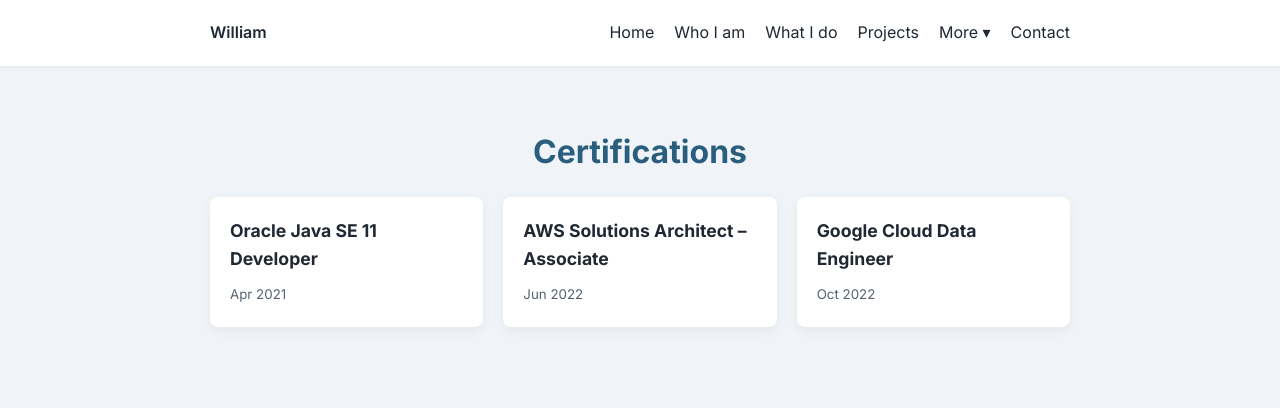
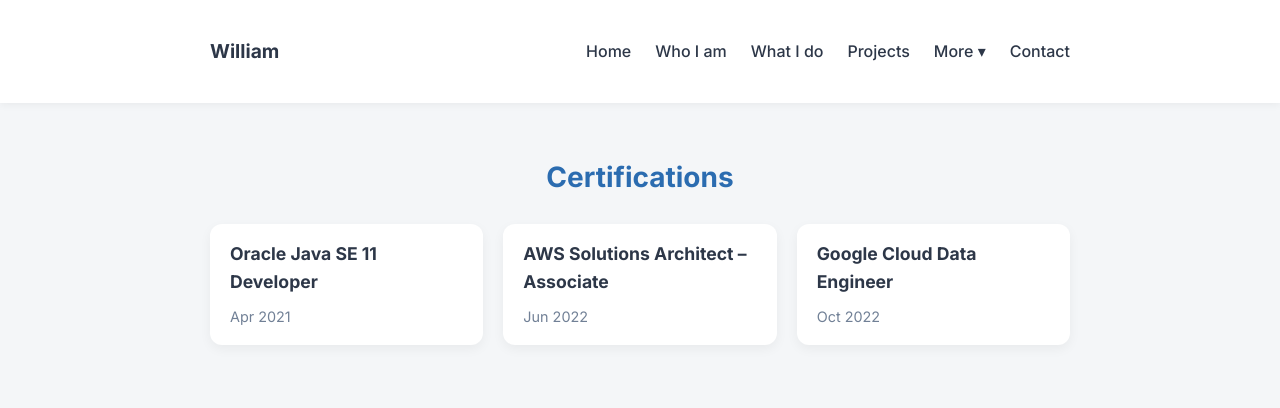
Before and after one commit to itstudyu/Portfolio, a plain HTML site: page certifications.html in a window 1280 px wide. Drawn offline with Linux system fonts and the light colour scheme.

Commit message:
ver 0.0.2

```diff
--- a/certifications.html
+++ b/certifications.html
@@ -5,17 +5,18 @@
     <meta name="viewport" content="width=device-width, initial-scale=1.0" />
     <title>Certifications — William Mark</title>
     <link
-      href="https://fonts.googleapis.com/css2?family=Inter:wght@400;600;700&display=swap"
+      href="https://fonts.googleapis.com/css2?family=Inter:wght@400;500;600;700&display=swap"
       rel="stylesheet"
     />
     <style>
       :root {
-        --bg-light: #f0f4f8;
+        --bg: #f4f6f8;
         --white: #fff;
-        --primary: #2a5e7e;
-        --text-dark: #1f2833;
-        --text-light: #566270;
-        --radius: 8px;
+        --primary: #2b6cb0;
+        --text-dark: #2d3748;
+        --text-light: #718096;
+        --line: #81a4cd;
+        --radius: 12px;
       }
       * {
         margin: 0;
@@ -23,9 +24,9 @@
         box-sizing: border-box;
       }
       body {
+        background: var(--bg);
+        color: var(--text-dark);
         font-family: "Inter", sans-serif;
-        background: var(--bg-light);
-        color: var(--text-dark);
         line-height: 1.6;
       }
       a {
@@ -33,45 +34,84 @@
         color: inherit;
       }
       .container {
-        max-width: 900px;
+        max-width: 900px; /* or 800px, whichever you choose */
         margin: 0 auto;
-        padding: 20px;
+        padding: 20px; /* keep it consistent */
       }
+
+      /* Navbar */
       nav {
         background: var(--white);
+        padding: 16px 20px;
+        box-shadow: 0 2px 8px rgba(0, 0, 0, 0.05);
         position: sticky;
         top: 0;
-        box-shadow: 0 2px 4px rgba(0, 0, 0, 0.05);
-        z-index: 100;
+        z-index: 10;
       }
       .nav-inner {
         display: flex;
         justify-content: space-between;
         align-items: center;
-        padding: 20px;
       }
       .logo {
-        font-weight: 600;
+        font-weight: 700;
+        font-size: 1.2rem;
       }
       nav ul {
         list-style: none;
         display: flex;
-        gap: 20px;
+        gap: 24px;
       }
-      nav ul li a,
-      nav ul li a:visited {
+      nav li a,
+      nav li a:visited {
+        font-weight: 500;
         color: var(--text-dark);
       }
-      nav ul li a:hover,
-      nav ul li a.active {
+      nav li a:hover,
+      nav li a.active {
         color: var(--primary);
       }
+
+      /* Dropdown */
+      .dropdown {
+        position: relative;
+      }
+      .dropdown-content {
+        display: none;
+        position: absolute;
+        top: calc(100% + 4px);
+        left: 0;
+        background: var(--white);
+        border: 1px solid #cbd6e2;
+        border-radius: 6px;
+        box-shadow: 0 4px 12px rgba(0, 0, 0, 0.05);
+        min-width: 160px;
+        z-index: 1000;
+      }
+      .dropdown.open .dropdown-content {
+        display: block;
+      }
+      .dropdown-content li {
+        list-style: none;
+      }
+      .dropdown-content li a {
+        display: block;
+        padding: 8px 12px;
+        color: var(--text-dark);
+      }
+      .dropdown-content li a:hover {
+        background: #f7fafc;
+      }
+
+      /* Section Header */
       section#certifications h2 {
         text-align: center;
         color: var(--primary);
-        margin: 40px 0 20px;
-        font-size: 2rem;
+        margin: 32px 0 24px;
+        font-size: 1.75rem;
       }
+
+      /* Cards */
       .cards {
         display: grid;
         grid-template-columns: repeat(auto-fit, minmax(220px, 1fr));
@@ -80,13 +120,13 @@
       }
       .card {
         background: var(--white);
-        padding: 20px;
+        padding: 16px 20px;
         border-radius: var(--radius);
         box-shadow: 0 4px 12px rgba(0, 0, 0, 0.05);
-        transition: transform 0.3s;
+        transition: transform 0.2s;
       }
       .card:hover {
-        transform: translateY(-5px);
+        transform: translateY(-2px);
       }
       .card strong {
         display: block;
@@ -95,47 +135,16 @@
       }
       .card small {
         color: var(--text-light);
+        font-size: 0.9rem;
       }
+
       @media (max-width: 600px) {
+        .container {
+          padding: 24px 16px;
+        }
         .cards {
           grid-template-columns: 1fr;
         }
-      }
-      /* Dropdown container */
-      .dropdown {
-        position: relative;
-      }
-
-      /* Hidden by default */
-      .dropdown-content {
-        display: none;
-        position: absolute;
-        top: 100%;
-        left: 0;
-        background: white;
-        border: 1px solid #cbd6e2;
-        border-radius: 4px;
-        min-width: 180px;
-        box-shadow: 0 4px 12px rgba(0, 0, 0, 0.05);
-        z-index: 1000;
-      }
-
-      /* Each item */
-      .dropdown-content li {
-        list-style: none;
-      }
-      .dropdown-content li a {
-        display: block;
-        padding: 10px 16px;
-        color: var(--text-dark);
-      }
-      .dropdown-content li a:hover {
-        background: #f7f8fa;
-      }
-
-      /* When open, show it */
-      .dropdown.open .dropdown-content {
-        display: block;
       }
     </style>
   </head>
@@ -148,16 +157,15 @@
           <li><a href="index.html#about">Who I am</a></li>
           <li><a href="index.html#services">What I do</a></li>
           <li><a href="index.html#work">Projects</a></li>
-
-          <!-- DROP‑DOWN MENU -->
           <li class="dropdown">
             <a href="#" class="dropbtn">More ▾</a>
             <ul class="dropdown-content">
               <li><a href="experience.html">Experience</a></li>
-              <li><a href="certifications.html">Certifications</a></li>
+              <li>
+                <a href="certifications.html" class="active">Certifications</a>
+              </li>
             </ul>
           </li>
-
           <li><a href="index.html#contact">Contact</a></li>
         </ul>
       </div>
@@ -167,32 +175,33 @@
       <h2>Certifications</h2>
       <div class="cards">
         <div class="card">
-          <strong>Oracle Java SE 11 Developer</strong><small>Apr 2021</small>
+          <strong>Oracle Java SE 11 Developer</strong>
+          <small>Apr 2021</small>
         </div>
         <div class="card">
-          <strong>AWS Solutions Architect – Associate</strong
-          ><small>Jun 2022</small>
+          <strong>AWS Solutions Architect – Associate</strong>
+          <small>Jun 2022</small>
         </div>
         <div class="card">
-          <strong>Google Cloud Data Engineer</strong><small>Oct 2022</small>
+          <strong>Google Cloud Data Engineer</strong>
+          <small>Oct 2022</small>
         </div>
       </div>
     </section>
-  </body>
 
     <script>
+      // Dropdown toggle
       document.querySelectorAll(".dropbtn").forEach((btn) => {
         btn.addEventListener("click", (e) => {
           e.preventDefault();
           const dd = btn.closest(".dropdown");
-        // close any other open dropdowns
           document.querySelectorAll(".dropdown.open").forEach((d) => {
             if (d !== dd) d.classList.remove("open");
           });
           dd.classList.toggle("open");
         });
       });
-    // click outside to close
+      // Close on outside click
       document.addEventListener("click", (e) => {
         if (!e.target.closest(".dropdown")) {
           document
@@ -201,4 +210,5 @@
         }
       });
     </script>
+  </body>
 </html>
--- a/styles.css
+++ b/styles.css
@@ -1,11 +1,11 @@
 :root {
-    --bg-light: #f7f8fa;
-    --bg-dark: #2a5e7e;
-    --text-dark: #333;
-    --text-light: #555;
-    --primary: #2a5e7e;
+    --bg: #f4f6f8;
     --white: #fff;
-    --radius: 8px;
+    --primary: #2b6cb0;
+    --text-dark: #2d3748;
+    --text-light: #718096;
+    --line: #81a4cd;
+    --radius: 12px;
   }
 
   * {
@@ -13,31 +13,34 @@
     padding: 0;
     box-sizing: border-box;
   }
+
   body {
-    font-family: 'Inter', sans-serif;
+    background: var(--bg);
     color: var(--text-dark);
-    background: var(--bg-light);
+    font-family: "Inter", sans-serif;
     line-height: 1.6;
   }
+
   a {
+    text-decoration: none;
     color: inherit;
-    text-decoration: none;
   }
 
   /* Container */
   .container {
-    max-width: 900px;
+    max-width: 900px;    /* or 800px, whichever you choose */
     margin: 0 auto;
-    padding: 0 20px;
+    padding: 20px;       /* keep it consistent */
   }
 
   /* Navbar */
   nav {
-    padding: 20px 0;
     background: var(--white);
+    padding: 16px 20px;
+    box-shadow: 0 2px 8px rgba(0, 0, 0, 0.05);
     position: sticky;
     top: 0;
-    z-index: 999;
+    z-index: 10;
   }
   .nav-inner {
     display: flex;
@@ -45,20 +48,55 @@
     align-items: center;
   }
   .logo {
-    font-weight: 600;
+    font-weight: 700;
+    font-size: 1.2rem;
   }
   nav ul {
     list-style: none;
     display: flex;
-    gap: 20px;
+    gap: 24px;
   }
-  nav ul li a {
+  nav li a,
+  nav li a:visited {
     font-weight: 500;
-    transition: color 0.3s;
+    color: var(--text-dark);
   }
-  nav ul li a:hover,
-  nav ul li a.active {
+  nav li a:hover,
+  nav li a.active {
     color: var(--primary);
+  }
+
+
+
+  /* Dropdown */
+  .dropdown {
+    position: relative;
+  }
+  .dropdown-content {
+    display: none;
+    position: absolute;
+    top: calc(100% + 4px);
+    left: 0;
+    background: var(--white);
+    border: 1px solid #cbd6e2;
+    border-radius: 6px;
+    box-shadow: 0 4px 12px rgba(0, 0, 0, 0.05);
+    min-width: 160px;
+    z-index: 100;
+  }
+  .dropdown.open .dropdown-content {
+    display: block;
+  }
+  .dropdown-content li {
+    list-style: none;
+  }
+  .dropdown-content li a {
+    display: block;
+    padding: 8px 12px;
+    color: var(--text-dark);
+  }
+  .dropdown-content li a:hover {
+    background: #f7fafc;
   }
 
   /* Buttons */
@@ -111,31 +149,28 @@
     width: 200px;
     height: 200px;
     border-radius: var(--radius);
-    box-shadow: 10px 10px 0 rgba(42,94,126,0.3);
+    box-shadow: 10px 10px 0 rgba(43,108,176,0.3);
   }
 
-  /* Section Titles */
+  /* Section titles */
   section h2 {
     font-size: 2rem;
     color: var(--primary);
     margin-bottom: 20px;
     text-align: center;
   }
-  section p {
-    color: var(--text-light);
-  }
 
   /* Cards */
   .cards {
     display: grid;
-    grid-template-columns: repeat(auto-fit, minmax(200px,1fr));
+    grid-template-columns: repeat(auto-fit, minmax(200px, 1fr));
     gap: 20px;
   }
   .card {
     background: var(--white);
     padding: 20px;
     border-radius: var(--radius);
-    box-shadow: 0 4px 12px rgba(0,0,0,0.05);
+    box-shadow: 0 4px 12px rgba(0, 0, 0, 0.05);
     transition: transform 0.3s;
   }
   .card:hover {
@@ -146,42 +181,83 @@
     margin-bottom: 8px;
   }
 
-  /* Experience Accordion */
-  .accordion-item {
-    border: 1px solid #ddd;
+  /* Timeline (for Experience page) */
+  .timeline {
+    position: relative;
+    padding-left: 32px;
+  }
+  .timeline::before {
+    content: "";
+    position: absolute;
+    left: 12px;
+    top: 0;
+    bottom: 0;
+    width: 4px;
+    background: var(--line);
+    border-radius: 2px;
+  }
+  .timeline-item {
+    position: relative;
+    margin-bottom: 32px;
+  }
+  .timeline-item:last-child {
+    margin-bottom: 0;
+  }
+  .timeline-icon {
+    position: absolute;
+    left: -2px;
+    top: 0;
+    width: 20px;
+    height: 20px;
+    background: var(--white);
+    border: 4px solid var(--primary);
+    border-radius: 50%;
+    display: flex;
+    align-items: center;
+    justify-content: center;
+  }
+  .timeline-icon img {
+    width: 12px;
+    height: 12px;
+  }
+  .timeline-content {
+    background: var(--white);
+    margin-left: 36px;
+    padding: 16px 20px;
     border-radius: var(--radius);
-    margin-bottom: 10px;
-    overflow: hidden;
+    box-shadow: 0 4px 12px rgba(0, 0, 0, 0.05);
+    transition: transform 0.2s;
   }
-  .accordion-header {
-    padding: 15px 20px;
+  .timeline-content:hover {
+    transform: translateY(-2px);
+  }
+  .timeline-header {
     display: flex;
     justify-content: space-between;
-    align-items: center;
-    background: var(--white);
-    cursor: pointer;
+    align-items: flex-start;
+    flex-wrap: wrap;
+    margin-bottom: 8px;
   }
-  .accordion-header:hover {
-    background: var(--bg-light);
+  .timeline-header h3 {
+    font-size: 1.1rem;
+    font-weight: 600;
   }
-  .accordion-header .icon {
-    transition: transform 0.3s;
+  .timeline-header .date {
+    font-size: 0.85rem;
+    color: var(--text-light);
+    white-space: nowrap;
   }
-  .accordion-header.active .icon {
-    transform: rotate(45deg);
+  .timeline-content h4 {
+    margin: 4px 0 8px;
+    font-size: 0.95rem;
+    font-weight: 500;
   }
-  .accordion-content {
-    max-height: 0;
-    overflow: hidden;
-    transition: max-height 0.3s ease;
-    background: var(--white);
-  }
-  .accordion-content p {
-    padding: 15px 20px;
+  .timeline-content p {
     color: var(--text-light);
+    font-size: 0.9rem;
   }
 
-  /* Responsive */
+  /* Responsive tweaks */
   @media (max-width: 768px) {
     .hero-inner {
       flex-direction: column-reverse;
@@ -195,40 +271,3 @@
       font-size: 2rem;
     }
   }
-
-  /* Dropdown container */
-.dropdown {
-    position: relative;
-  }
-
-  /* Hidden by default */
-  .dropdown-content {
-    display: none;
-    position: absolute;
-    top: 100%;
-    left: 0;
-    background: white;
-    border: 1px solid #cbd6e2;
-    border-radius: 4px;
-    min-width: 180px;
-    box-shadow: 0 4px 12px rgba(0,0,0,0.05);
-    z-index: 1000;
-  }
-
-  /* Each item */
-  .dropdown-content li {
-    list-style: none;
-  }
-  .dropdown-content li a {
-    display: block;
-    padding: 10px 16px;
-    color: var(--text-dark);
-  }
-  .dropdown-content li a:hover {
-    background: #f7f8fa;
-  }
-
-  /* When open, show it */
-  .dropdown.open .dropdown-content {
-    display: block;
-  }
```
Also changed, not shown: experience.html (+2 -2 lines), index.html (+1 -1 lines). Lines whose indentation alone changed are shown as unchanged.
